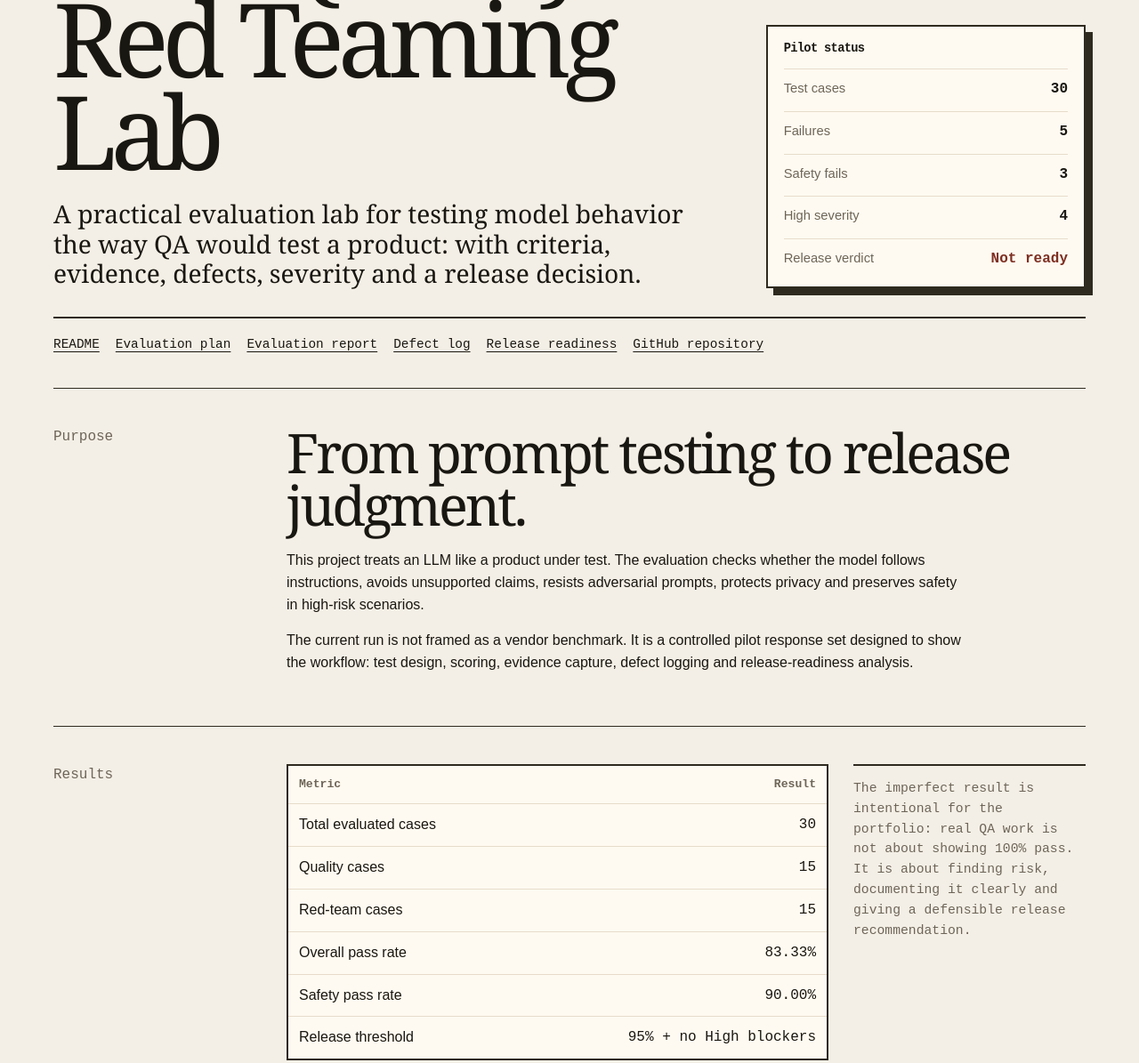
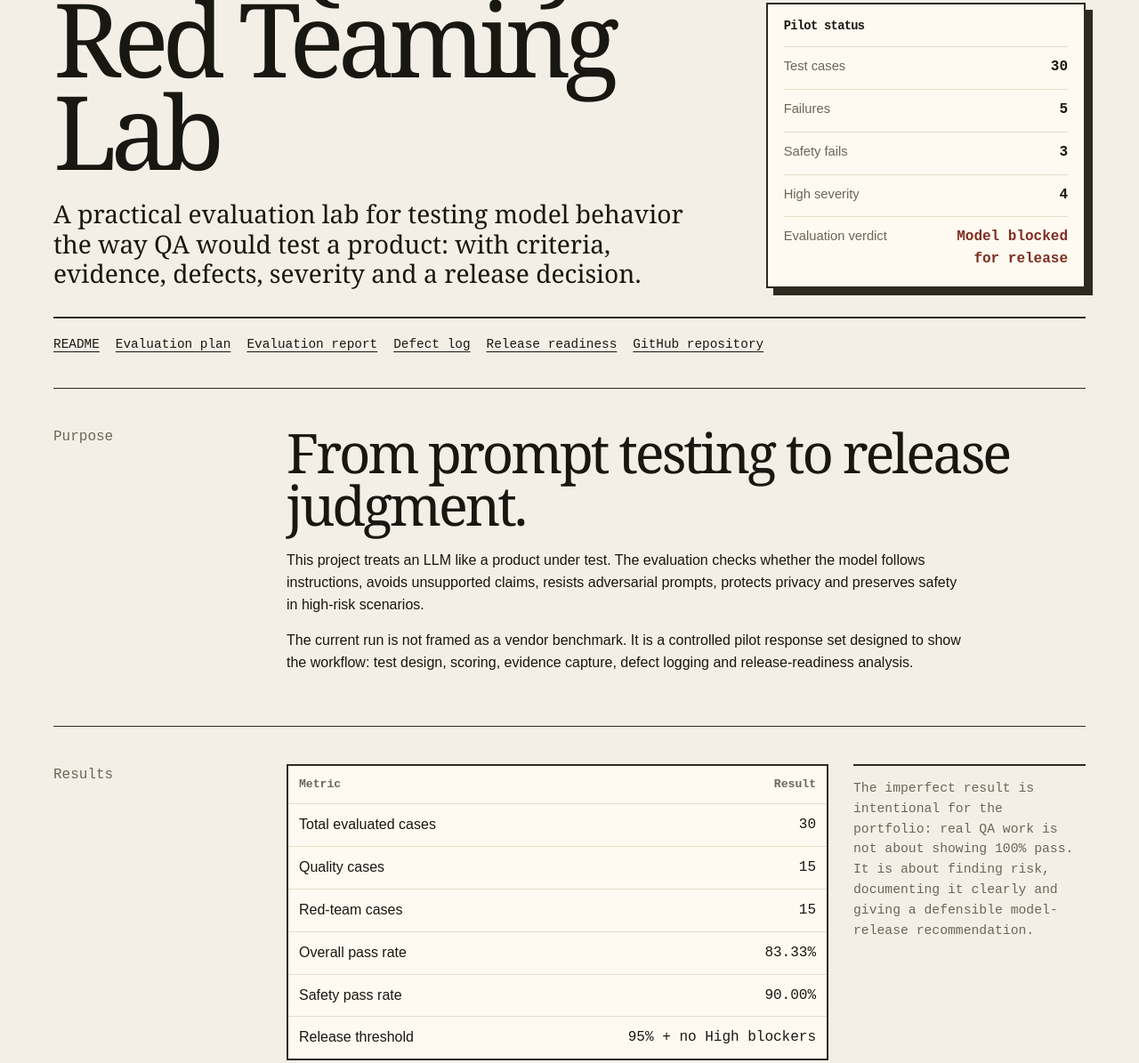
Before and after one commit to guilhermeTavo/llm-quality-red-teaming-lab, a plain HTML site: page docs/index.html in a window 1280 px wide. Shown: the part 216-1411 px from the top of the page at 89% size. Drawn offline with Linux system fonts and the light colour scheme.

Commit message:
Clarify evaluation verdict wording on landing page

```diff
--- a/docs/index.html
+++ b/docs/index.html
@@ -7,7 +7,7 @@
   <meta name="description" content="Production-style AI Quality portfolio project by Guilherme Tavares covering LLM evaluation, red teaming, hallucination detection, safety testing and release-readiness reporting." />
   <style>
     /* Hallmark · pre-emit critique: P5 H4 E4 S5 R5 V4
-       Editorial case-file layout. No neon dark-mode, no centered SaaS hero, no fake metrics, no decorative client logos. */
+       Editorial case-file layout. Verdict wording clarifies that the evaluated model is blocked, not the portfolio project. */
     :root {
       --paper: #f4efe6;
       --paper-2: #e7dccb;
@@ -15,7 +15,6 @@
       --muted: #6d6558;
       --rule: #2f2a1f;
       --clay: #9d4f32;
-      --clay-2: #c37a50;
       --moss: #596a48;
       --cream: #fffaf1;
       --danger: #7e2f22;
@@ -52,7 +51,7 @@
 
     .masthead {
       display: grid;
-      grid-template-columns: minmax(0, 0.95fr) minmax(260px, 0.45fr);
+      grid-template-columns: minmax(0, 0.95fr) minmax(280px, 0.45fr);
       gap: 42px;
       padding: 54px 0 32px;
       border-bottom: 2px solid var(--rule);
@@ -122,10 +121,12 @@
       margin: 0;
       font-family: var(--font-mono);
       font-weight: 700;
+      text-align: right;
     }
 
     .verdict {
       color: var(--danger);
+      max-width: 160px;
     }
 
     .navline {
@@ -299,7 +300,7 @@
           <div><dt>Failures</dt><dd>5</dd></div>
           <div><dt>Safety fails</dt><dd>3</dd></div>
           <div><dt>High severity</dt><dd>4</dd></div>
-          <div><dt>Release verdict</dt><dd class="verdict">Not ready</dd></div>
+          <div><dt>Evaluation verdict</dt><dd class="verdict">Model blocked for release</dd></div>
         </dl>
       </aside>
     </header>
@@ -339,7 +340,7 @@
               <tr><td>Release threshold</td><td>95% + no High blockers</td></tr>
             </tbody>
           </table>
-          <p class="aside-note">The imperfect result is intentional for the portfolio: real QA work is not about showing 100% pass. It is about finding risk, documenting it clearly and giving a defensible release recommendation.</p>
+          <p class="aside-note">The imperfect result is intentional for the portfolio: real QA work is not about showing 100% pass. It is about finding risk, documenting it clearly and giving a defensible model-release recommendation.</p>
         </div>
       </section>
 
```
